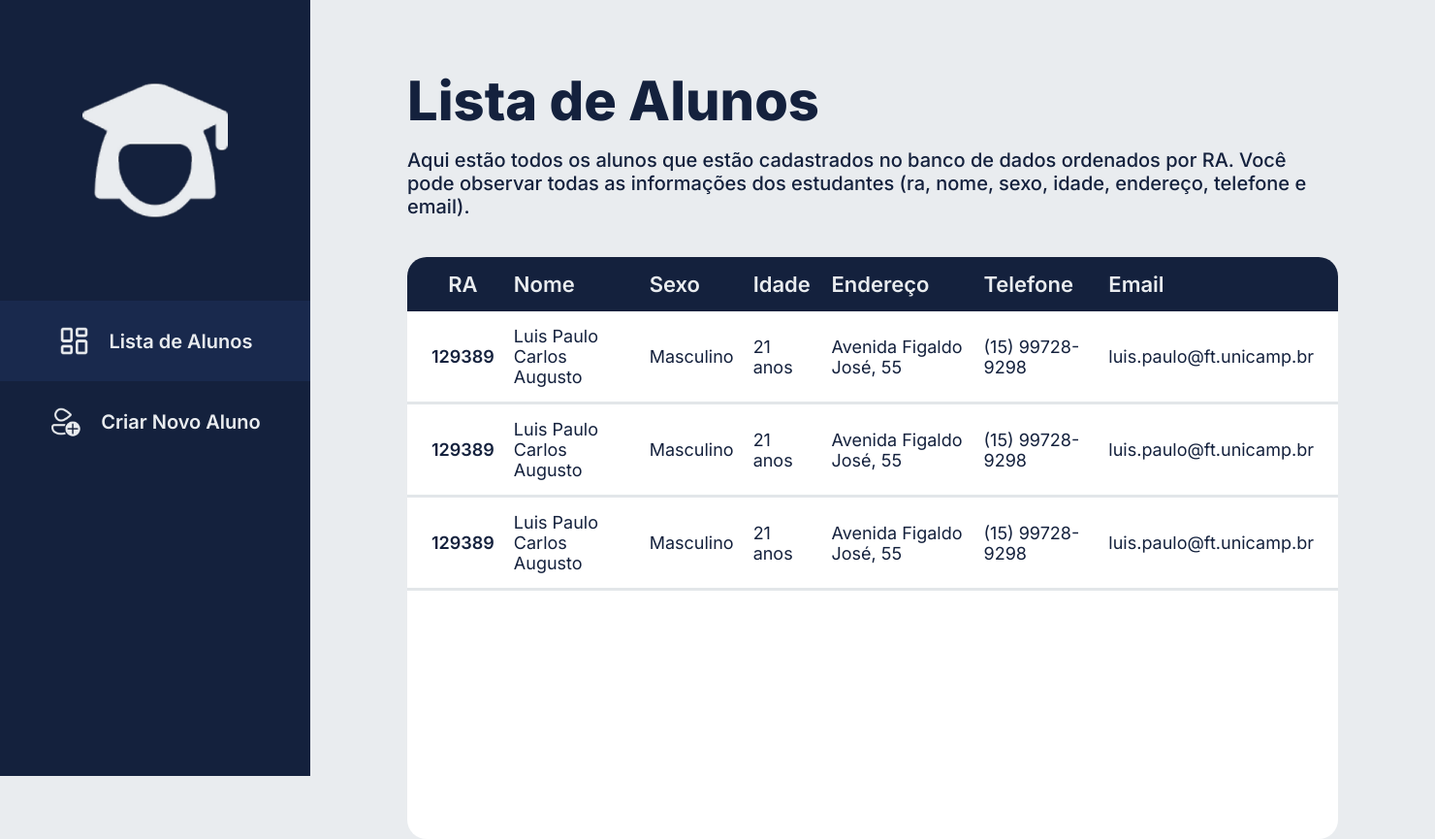
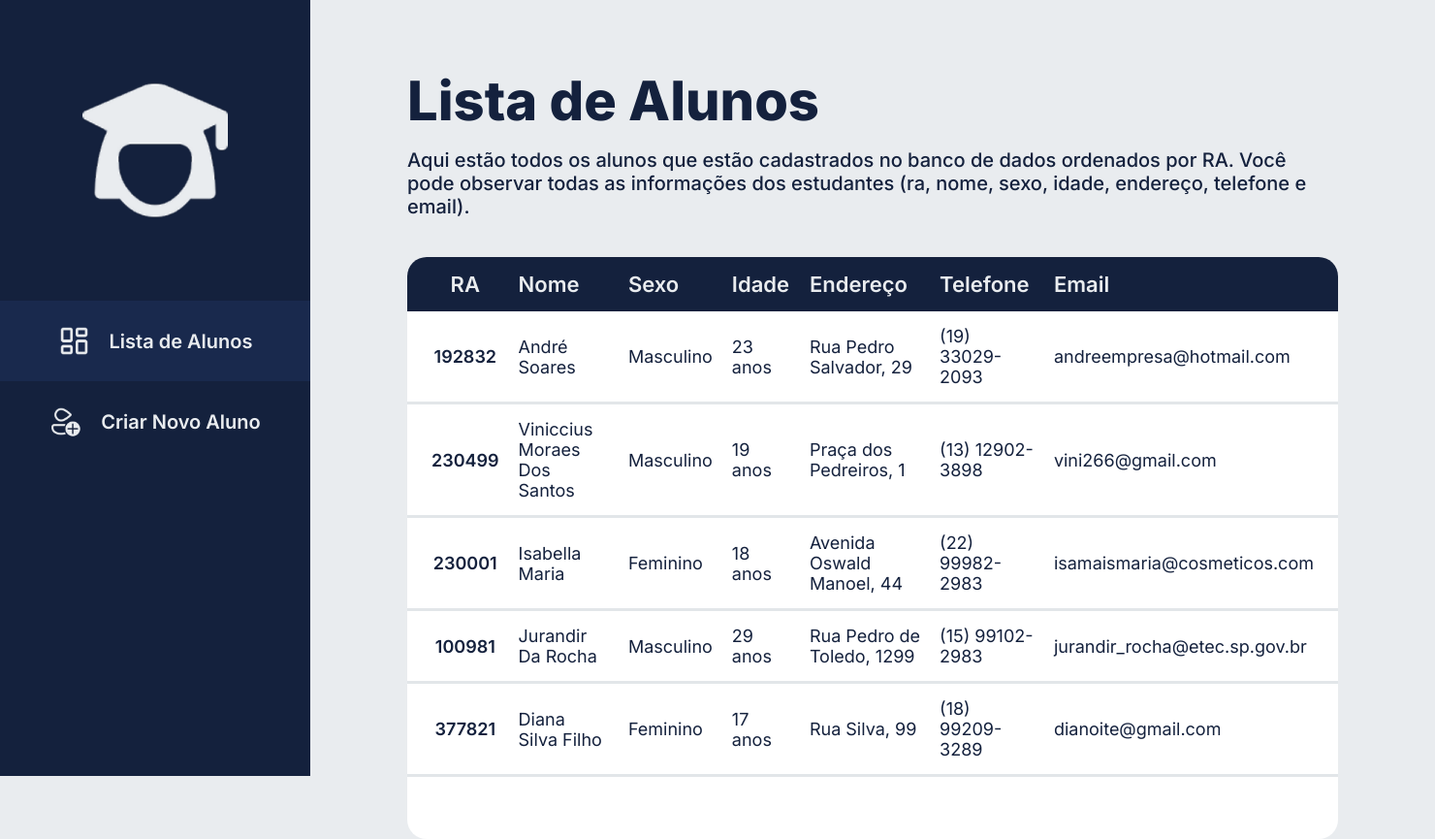
Before and after one commit to felipekenjidev/ListaAlunos, a PHP site: page / in a window 1480 px wide. Shown: the whole page at 97% size. Run offline with PHP 8.4, Linux system fonts and the light colour scheme.

Commit message:
Criação do Script PHP de Leitura
Criação do script PHP para leitura de alunos em arquivo texto.

```diff
--- a/Lista de Alunos/alunos.txt
+++ /dev/null
@@ -1 +0,0 @@
-189237;"Rodrigo Farias";masculino;22;"Avenida Oswald Manoel, 44";"(18) 99324-0987";rodfarias@gmail.com
--- a/Lista de Alunos/cadastro.php
+++ b/Lista de Alunos/cadastro.php
@@ -1,5 +1,5 @@
 <?php
-// Aceitar a Chamada somente se for Método GET
+// Aceitar a Chamada somente se for Método POST
 if ($_SERVER["REQUEST_METHOD"] !== "POST") {
     header("Location: novo.html");
     exit;
@@ -15,7 +15,7 @@ $info["telefone"] = trim($_POST["txtTelefone"]);
 $info["email"] = trim($_POST["txtEmail"]);
 
 // Registrar o Aluno no Arquivo
-$arquivo = fopen("alunos.txt", "a");
+$arquivo = fopen("data/alunos.txt", "a");
 fputcsv($arquivo, $info, ";");
 fclose($arquivo);
 
--- /dev/null
+++ b/Lista de Alunos/consulta.php
@@ -0,0 +1,25 @@
+<?php
+// Abrir o Arquivo para Consulta
+$arquivo = fopen("data/alunos.txt", "r");
+if ($arquivo == false) {
+    exit;
+}
+
+// Ler os Alunos Cadastrados
+while (($info = fgetcsv($arquivo, null, ";")) !== false) {
+    $info[1] = ucwords($info[1]);
+    $info[2] = ucfirst($info[2]);
+    $info[4] = ucfirst($info[4]);
+
+    echo "<tr>
+            <td>{$info[0]}</td>
+            <td>{$info[1]}</td>
+            <td>{$info[2]}</td>
+            <td>{$info[3]} anos</td>
+            <td>{$info[4]}</td>
+            <td>{$info[5]}</td>
+            <td>{$info[6]}</td>
+        </tr>";
+}
+fclose($arquivo);
+?>
--- /dev/null
+++ b/Lista de Alunos/data/alunos.txt
@@ -0,0 +1,5 @@
+192832;"André Soares";masculino;23;"Rua Pedro Salvador, 29";"(19) 33029-2093";andreempresa@hotmail.com
+230499;"Viniccius Moraes dos Santos";masculino;19;"Praça dos Pedreiros, 1"; "(13) 12902-3898";vini266@gmail.com
+230001;"Isabella Maria";feminino;18;"Avenida Oswald Manoel, 44";"(22) 99982-2983";isamaismaria@cosmeticos.com
+100981;"Jurandir da Rocha";masculino;29;"Rua Pedro de Toledo, 1299";"(15) 99102-2983";jurandir_rocha@etec.sp.gov.br
+377821;"Diana Silva Filho";feminino;17;"Rua Silva, 99";"(18) 99209-3289";dianoite@gmail.com
--- a/Lista de Alunos/index.html
+++ b/Lista de Alunos/index.php
@@ -14,7 +14,7 @@
     <nav>
         <img src="images/icone_principal.png" alt="Ícone do Sistema">
         <div id="caixa-navegacao">
-            <a class="ancora-navegacao" href="index.html">
+            <a class="ancora-navegacao" href="index.php">
                 <div class="botao-navegacao navegacao-selecionada">
                     <img src="images/icone_dashboard.png" alt="Ícone de Dashboard">
                     <p>Lista de Alunos</p>
@@ -46,33 +46,7 @@
                     </tr>
                 </thead>
                 <tbody>
-                    <tr>
-                        <td>129389</td>
-                        <td>Luis Paulo Carlos Augusto</td>
-                        <td>Masculino</td>
-                        <td>21 anos</td>
-                        <td>Avenida Figaldo José, 55</td>
-                        <td>(15) 99728-9298</td>
-                        <td>luis.paulo@ft.unicamp.br</td>
-                    </tr>
-                    <tr>
-                        <td>129389</td>
-                        <td>Luis Paulo Carlos Augusto</td>
-                        <td>Masculino</td>
-                        <td>21 anos</td>
-                        <td>Avenida Figaldo José, 55</td>
-                        <td>(15) 99728-9298</td>
-                        <td>luis.paulo@ft.unicamp.br</td>
-                    </tr>
-                    <tr>
-                        <td>129389</td>
-                        <td>Luis Paulo Carlos Augusto</td>
-                        <td>Masculino</td>
-                        <td>21 anos</td>
-                        <td>Avenida Figaldo José, 55</td>
-                        <td>(15) 99728-9298</td>
-                        <td>luis.paulo@ft.unicamp.br</td>
-                    </tr>
+                    <?php require "consulta.php";?>
                 </tbody>
             </table>
         </div>
--- a/Lista de Alunos/novo.html
+++ b/Lista de Alunos/novo.html
@@ -14,7 +14,7 @@
     <nav>
         <img src="images/icone_principal.png" alt="Ícone do Sistema">
         <div id="caixa-navegacao">
-            <a class="ancora-navegacao" href="index.html">
+            <a class="ancora-navegacao" href="index.php">
                 <div class="botao-navegacao">
                     <img src="images/icone_dashboard.png" alt="Ícone de Dashboard">
                     <p>Lista de Alunos</p>
```
